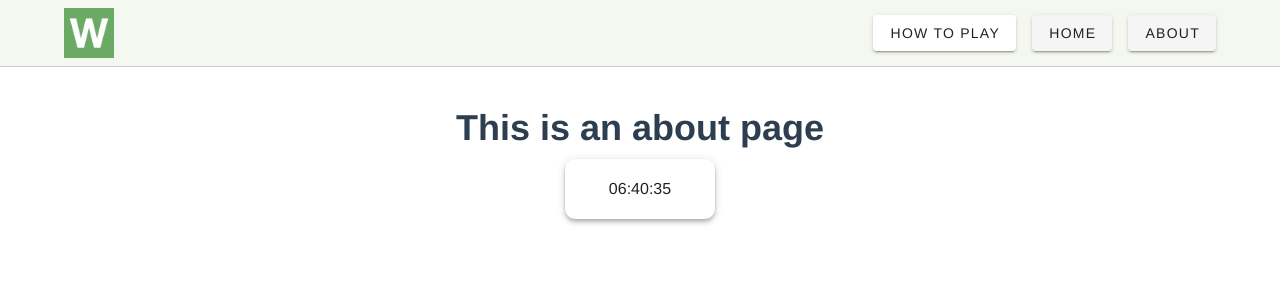
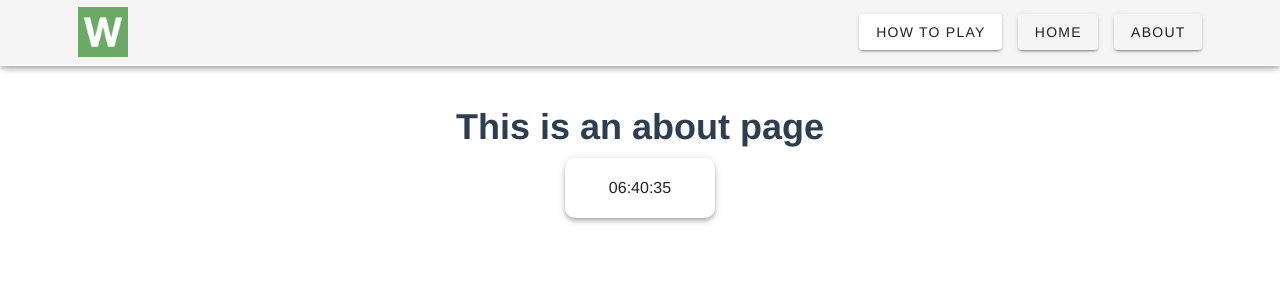
Before and after one commit to GunGriM2/WordleSSE, a Vue app in the folder wordle-vue/: page /about in a window 1280 px wide. Shown: the top 300 px of the page. Built offline with nearby package versions, Linux system fonts and the light colour scheme.

Commit message:
style change and local storage

```diff
--- a/wordle-vue/src/components/Header.vue
+++ b/wordle-vue/src/components/Header.vue
@@ -1,5 +1,5 @@
 <template>
-  <header>
+  <v-app-bar>
     <nav>
       <div class="branding">
         <img src="@/assets/wordle-icon.png"/>
@@ -52,7 +52,7 @@
     </nav>
 
 <!--    <it-divider style="margin: 0px"/>-->
-  </header>
+  </v-app-bar>
 
 </template>
 
@@ -68,10 +68,11 @@ export default class Header extends Vue {
 </script>
 
 <style lang="scss" scoped>
-header {
+.v-app-bar {
   top: 0;
   background-color: rgba(245, 248, 240, 0.96);
   width: 100%;
+  max-height: 66px;
   position: sticky;
   z-index: 99;
 
--- a/wordle-vue/src/views/About.vue
+++ b/wordle-vue/src/views/About.vue
@@ -1,5 +1,5 @@
 <template>
-  <div class="about">
+  <div>
     <h1>This is an about page</h1>
     <Timer></Timer>
   </div>
--- a/wordle-vue/src/views/Game/Game.vue
+++ b/wordle-vue/src/views/Game/Game.vue
@@ -35,9 +35,8 @@
           </div>
         </div>
       </div>
-      <Keyboard class="game" @key="onKey" :letterStates="letterStates" :key="keyComponent"/>
+      <Keyboard  @key="onKey" :letterStates="letterStates" :key="keyComponent"/>
     </div>
-
   </div>
 </template>
 
@@ -96,6 +95,9 @@ export default class Game extends Vue {
     } else if (key === 'Enter') {
       this.completeRow()
       this.keyComponent++
+      localStorage.setItem('board',JSON.stringify(this.board))
+      localStorage.setItem('currentRowIndex', JSON.stringify(this.currentRowIndex))
+      localStorage.setItem('letterStates', JSON.stringify(this.letterStates))
     }
   }
 
@@ -177,6 +179,8 @@ export default class Game extends Vue {
           this.showMessage(this.answer.toUpperCase(), -1)
         }, 1600)
       }
+
+
     } else {
       this.shake()
       this.showMessage('Not enough letters')
@@ -215,7 +219,11 @@ export default class Game extends Vue {
   mounted() {
     // Get word of the day
     this.answer = getWordOfTheDay()
-
+    if (localStorage.getItem('board')) {
+      this.board = JSON.parse(localStorage.getItem('board')!)
+      this.currentRowIndex = JSON.parse(localStorage.getItem('currentRowIndex')!)
+      this.letterStates = JSON.parse(localStorage.getItem('letterStates')!)
+    }
     // Handle keyboard input.
     window.addEventListener('keyup', this.onKeyup)
   }
@@ -228,7 +236,7 @@ export default class Game extends Vue {
 
 </script>
 
-<style scoped>
+<style scoped lang="scss">
 
 .game {
   max-width: 600px;
```
Lines whose indentation alone changed are shown as unchanged.
